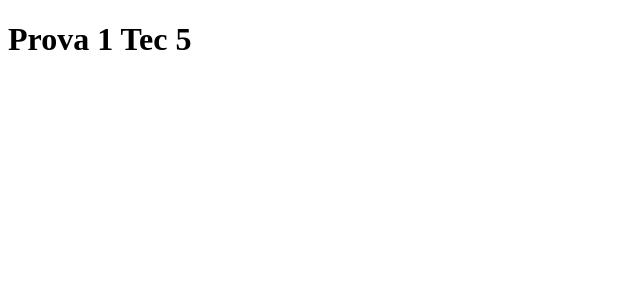
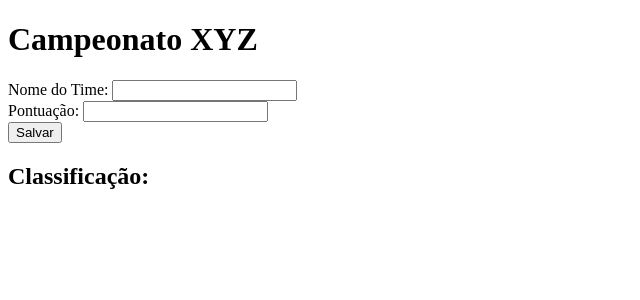
Before and after one commit to MatGoulart3003/prova1-Tec5, an Angular app in the folder prova1/: page / in a window 1280 px wide. Shown: the top 300 px of the page, without its empty margins (0-640 px from the left). Built offline with nearby package versions, Linux system fonts and the light colour scheme.

Commit message:
iniciando label, partindo para logica da tabela

```diff
--- a/prova1/src/app/app.component.html
+++ b/prova1/src/app/app.component.html
@@ -1 +1,21 @@
-<h1>Prova 1 Tec 5</h1>
+<h1>Campeonato XYZ</h1>
+
+<form >
+
+  <div>
+    <label>Nome do Time: </label>
+    <input type="text" name="nome">
+  </div>
+
+  <div>
+    <label>Pontuação: </label>
+    <input type="text" name="pontos">
+  </div>
+
+  <div>
+    <input type="submit" value="Salvar" id="">
+  </div>
+
+  <h2>Classificação:</h2>
+
+</form>
--- a/prova1/src/app/app.component.ts
+++ b/prova1/src/app/app.component.ts
@@ -1,4 +1,7 @@
+import { Time } from '@angular/common';
 import { Component } from '@angular/core';
+import { NgForm } from '@angular/forms';
+
 
 @Component({
   selector: 'app-root',
@@ -7,4 +10,17 @@ import { Component } from '@angular/core';
 })
 export class AppComponent {
   title = 'prova1';
+
+  novoTime: Time = {} as Time
+  timeLista: Time []=[]
+
+  salvaTime(form:NgForm){
+
+    this.timeLista.push(this.novoTime)
+    this.novoTime = {} as Time
+
+    form.resetForm()
+  }
+
+
 }
--- a/prova1/src/app/app.module.ts
+++ b/prova1/src/app/app.module.ts
@@ -1,4 +1,5 @@
 import { NgModule } from '@angular/core';
+import { FormsModule } from '@angular/forms';
 import { BrowserModule } from '@angular/platform-browser';
 
 import { AppComponent } from './app.component';
@@ -8,7 +9,8 @@ import { AppComponent } from './app.component';
     AppComponent
   ],
   imports: [
-    BrowserModule
+    BrowserModule,
+    FormsModule
   ],
   providers: [],
   bootstrap: [AppComponent]
--- /dev/null
+++ b/prova1/src/app/time.ts
@@ -0,0 +1,6 @@
+export interface Time{
+
+    nome:string
+    pontuacao:number
+
+}
```
